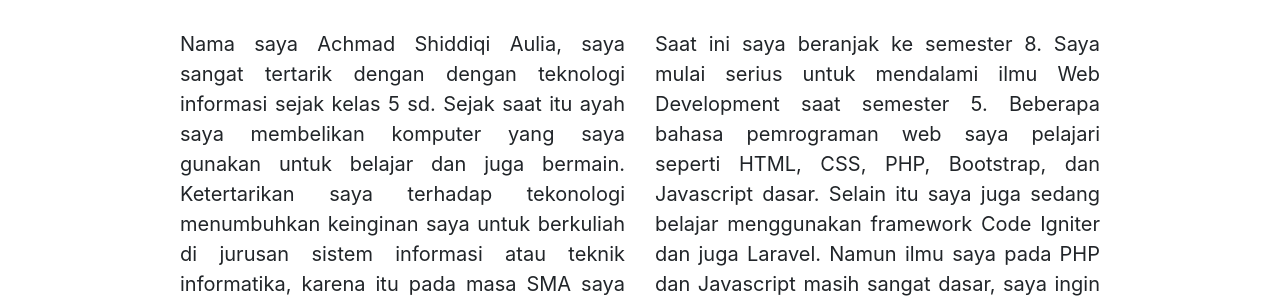
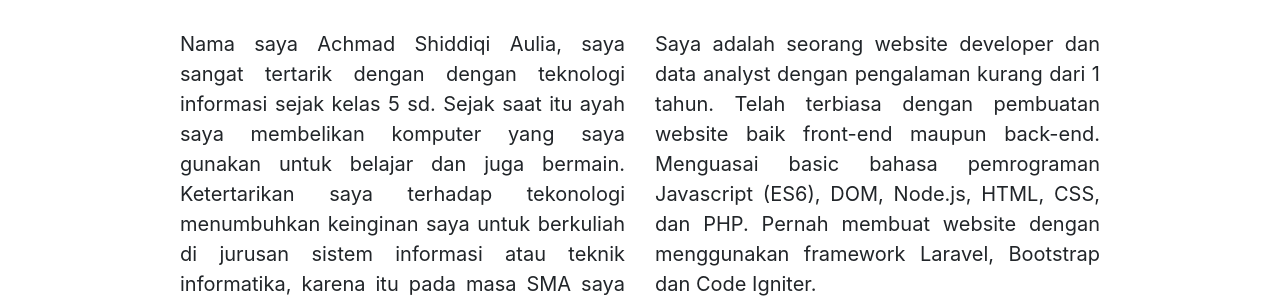
Before and after one commit to achmadshiddiqi/achmadshiddiqi.github.io, a plain HTML site: page index.html in a window 1280 px wide. Shown: the part 648-952 px from the top of the page. Drawn offline with nearby package versions, Linux system fonts and the light colour scheme.

Commit message:
koreksi about dan tambah akun github di kontak

```diff
--- a/index.html
+++ b/index.html
@@ -103,15 +103,12 @@
           </div>
           <div class="col-md-5">
             <p>
-              Saat ini saya beranjak ke semester 8. Saya mulai serius untuk
-              mendalami ilmu Web Development saat semester 5. Beberapa bahasa
-              pemrograman web saya pelajari seperti HTML, CSS, PHP, Bootstrap,
-              dan Javascript dasar. Selain itu saya juga sedang belajar
-              menggunakan framework Code Igniter dan juga Laravel. Namun ilmu
-              saya pada PHP dan Javascript masih sangat dasar, saya ingin
-              belajar lebih lanjut pada bagian tersebut. Saya juga pernah
-              mengerjakan beberapa tugas kelompok sebagai web developer pada
-              beberapa mata kuliah.
+              Saya adalah seorang website developer dan data analyst dengan
+              pengalaman kurang dari 1 tahun. Telah terbiasa dengan pembuatan
+              website baik front-end maupun back-end. Menguasai basic bahasa
+              pemrograman Javascript (ES6), DOM, Node.js, HTML, CSS, dan PHP.
+              Pernah membuat website dengan menggunakan framework Laravel,
+              Bootstrap dan Code Igniter.
             </p>
           </div>
         </div>
@@ -169,6 +166,12 @@
                       <a
                         href="https://www.linkedin.com/in/achmad-shiddiqi-baa491224/"
                         ><img src="img/linkedin.png" alt="gambar eror :("
+                      /></a>
+                    </div>
+                    <div class="col-2">
+                      <a
+                        href="https://github.com/achmadshiddiqi?tab=repositories"
+                        ><img src="img/github.png" alt="gambar eror :("
                       /></a>
                     </div>
                   </div>
```
Also changed, not shown: img/github.png (added).
